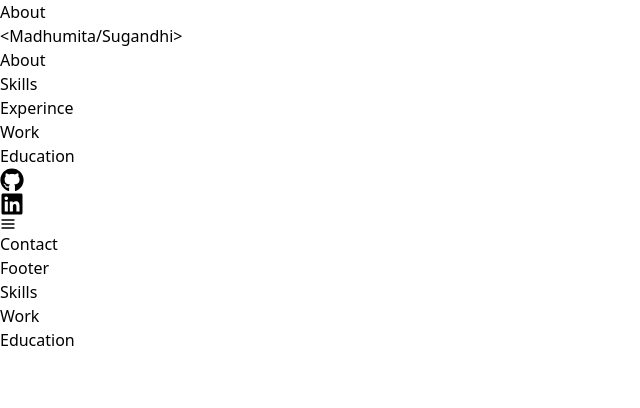
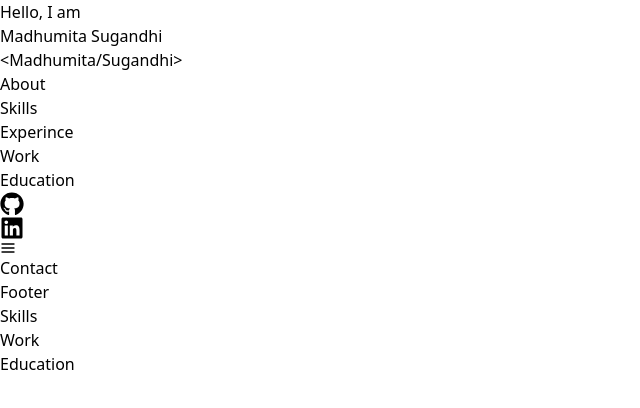
Before and after one commit to madhumitasugandhi/myportfolio, a React (Vite) app: page / in a window 1280 px wide. Shown: the top 408 px of the page, without its empty margins (0-640 px from the left). Built offline with nearby package versions, Linux system fonts and the light colour scheme.

Commit message:
About.jsx 30% work completed.

```diff
--- a/src/components/About/About.jsx
+++ b/src/components/About/About.jsx
@@ -2,7 +2,20 @@ import React from 'react'
 
 const About = () => {
   return (
-    <div>About</div>
+   <section id='about'
+   className='py-4 px[7vw] md:px-[7vw] lg:px-[20vx] font-sans mt-16 md:mt-24 lg:mt-32'
+    >
+      <div className='flex flex-col-reverse md:flex-row justify-between items-center'>
+    <div className='md:w-1/2 text-center md:text-left mt-8 md:mt-0'>
+    <h1 className='text-3xl sm:text-5xl md:text-6xl font-bold text-white mb-2 leading-tight'>
+      Hello, I am
+    </h1>
+    <h1 className='text-4xl sm:text-5xl md:text-6xl font-bold text-white mb-4 leading-tight'>
+      Madhumita Sugandhi
+    </h1>
+    </div>
+      </div>
+   </section>
   )
 }
 
```
